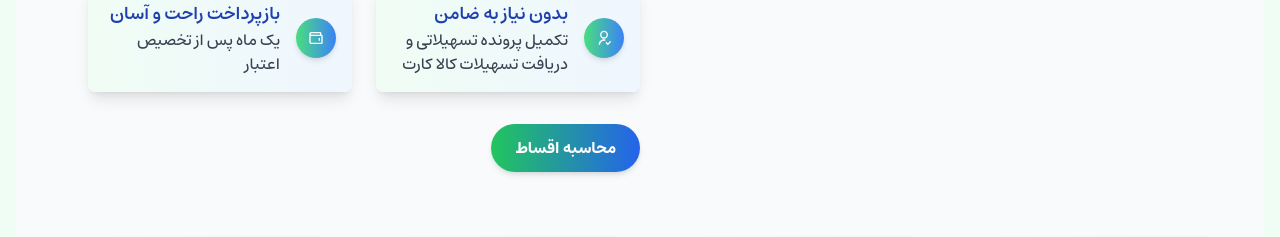
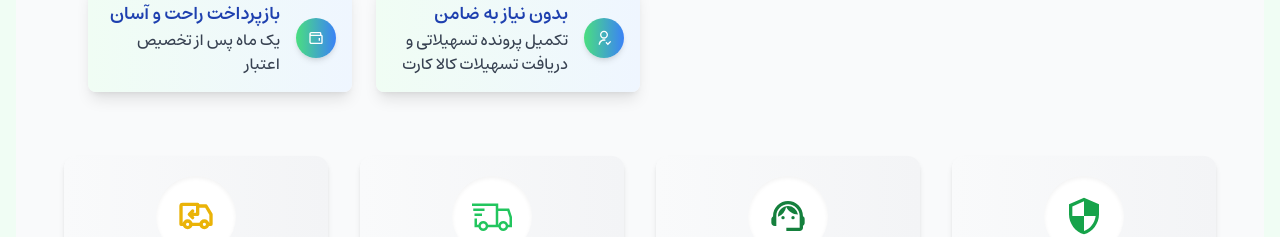
Before and after one commit to JAmohackerL/Mobile-Shop, a Next.js app: page / in a window 1280 px wide. Shown: the part 880-1117 px from the top of the page. Built offline with nearby package versions, Linux system fonts and the light colour scheme.

Commit message:
interest

```diff
--- a/src/components/InstallmentPurchase.jsx
+++ b/src/components/InstallmentPurchase.jsx
@@ -129,13 +129,6 @@ export default function InstallmentPurchase() {
             </div>
           ))}
         </div>
-
-        {/* دکمه‌ها */}
-        <div className="flex justify-center md:justify-start gap-5 mt-6">
-          <button className="px-6 py-3 text-sm md:text-base bg-gradient-to-r from-green-500 to-blue-600 text-white font-semibold rounded-full shadow-md hover:shadow-xl hover:from-blue-600 hover:to-green-700 transition-transform transform hover:scale-105">
-            محاسبه اقساط
-          </button>
-        </div>
       </div>
     </div>
   );
```
